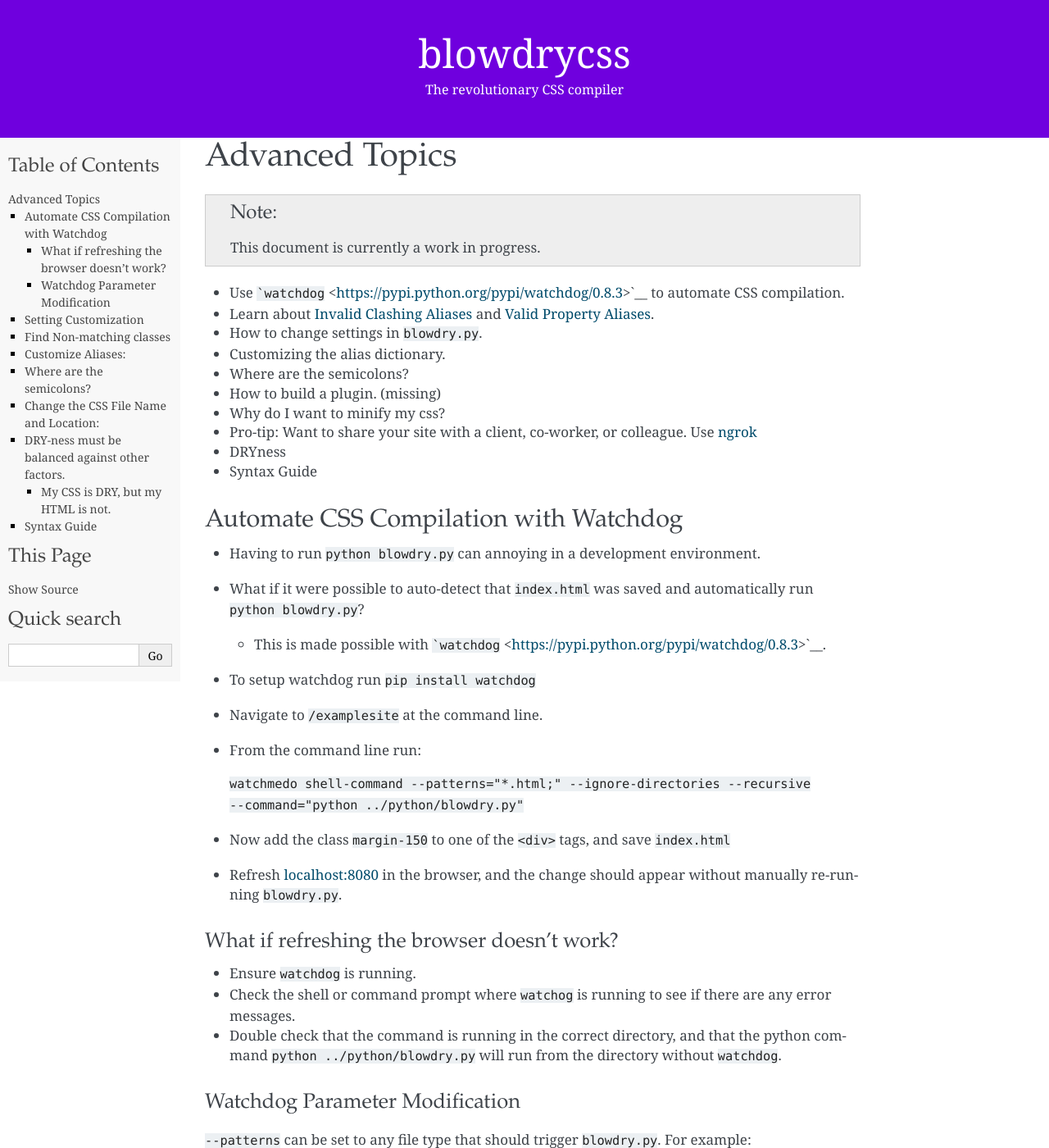
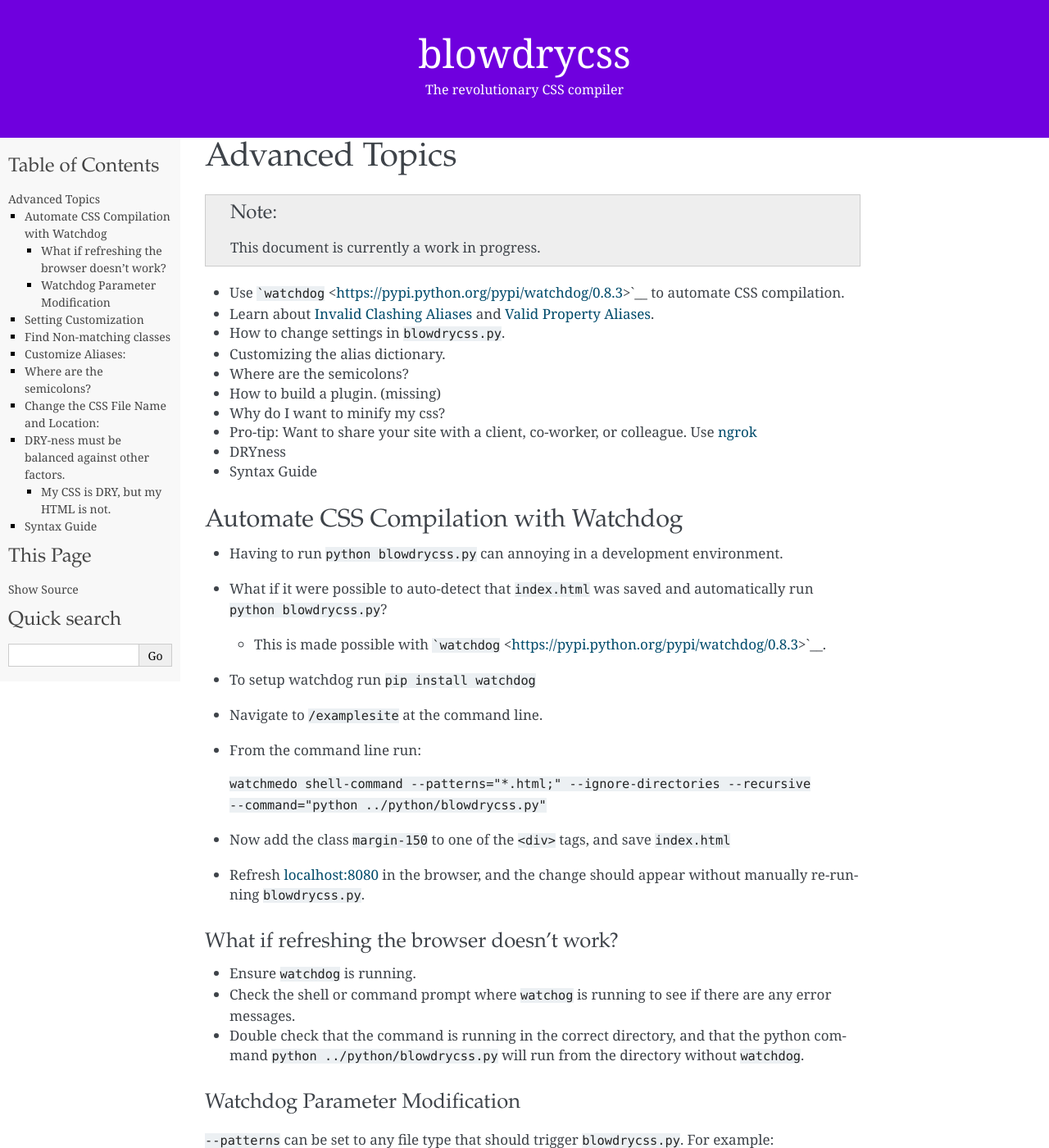
Before and after one commit to nueverest/blowdrycss, a Sphinx documentation site: the page built from docs/advancedtopics.rst, in a window 1280 px wide and 1400 px high. Shown: the whole window at 82% size. Built offline with Sphinx 7.4.7, drawn with Linux system fonts in a browser that asks for light colours; some of the changed text lies outside the part shown.

Commit message:
Refactored references to blowdrycss.py and blowdrycss_settings.py. Added step about creating a virtual environment to quick start.

````diff
--- a/docs/advancedtopics.rst
+++ b/docs/advancedtopics.rst
@@ -10,7 +10,7 @@
 
 - Use ```watchdog`` <https://pypi.python.org/pypi/watchdog/0.8.3>`__ to automate CSS compilation.
 - Learn about :doc:`clashing_aliases` and :doc:`property_aliases`.
-- How to change settings in ``blowdry.py``.
+- How to change settings in ``blowdrycss.py``.
 - Customizing the alias dictionary.
 - Where are the semicolons?
 - How to build a plugin. (missing)
@@ -24,9 +24,9 @@
 
 .. index:: single: Watchdog
 
--  Having to run ``python blowdry.py`` can annoying in a development environment.
+-  Having to run ``python blowdrycss.py`` can annoying in a development environment.
 -  What if it were possible to auto-detect that ``index.html`` was saved and automatically
-   run ``python blowdry.py``?
+   run ``python blowdrycss.py``?
 
    -  This is made possible with
       ```watchdog`` <https://pypi.python.org/pypi/watchdog/0.8.3>`__.
@@ -35,12 +35,12 @@
 -  Navigate to ``/examplesite`` at the command line.
 -  From the command line run:
 
-   ``watchmedo shell-command --patterns="*.html;" --ignore-directories --recursive --command="python ../python/blowdry.py"``
+   ``watchmedo shell-command --patterns="*.html;" --ignore-directories --recursive --command="python ../python/blowdrycss.py"``
 -  Now add the class ``margin-150`` to one of the ``<div>`` tags, and
    save ``index.html``
 -  Refresh `localhost:8080 <http://localhost:8080>`__ in the browser,
    and the change should appear without manually re-running
-   ``blowdry.py``.
+   ``blowdrycss.py``.
 
 What if refreshing the browser doesn't work?
 ''''''''''''''''''''''''''''''''''''''''''''
@@ -49,14 +49,14 @@
 -  Check the shell or command prompt where ``watchog`` is running to see
    if there are any error messages.
 -  Double check that the command is running in the correct directory,
-   and that the python command ``python ../python/blowdry.py`` will run from the directory without
+   and that the python command ``python ../python/blowdrycss.py`` will run from the directory without
    ``watchdog``.
 
 Watchdog Parameter Modification
 '''''''''''''''''''''''''''''''
 
 ``--patterns`` can be set to any file type that should trigger
-``blowdry.py``. For example: ``--patterns="*.html;*.aspx;*.js"``
+``blowdrycss.py``. For example: ``--patterns="*.html;*.aspx;*.js"``
 
 ``--recursive`` causes the ``watchdog`` to monitor all of the files
 matching ``--patterns`` in all subdirectories of the current folder.
@@ -64,13 +64,13 @@
 ``--ignore-directories`` ignores all directory related events, and only
 focuses on file changes.
 
-``--command`` contains the path to ``blowdry.py``. Make sure that this
+``--command`` contains the path to ``blowdrycss.py``. Make sure that this
 is the correct directory otherwise it will not run.
 
 Setting Customization
 ~~~~~~~~~~~~~~~~~~~~~
 ``*.html``, ``*.aspx``, ``*.ascx``, or ``*.master`` files. Other
-file extensions can be added under ``blowdry.py``
+file extensions can be added under ``blowdrycss.py``
 
 ``file_types = ('*.html', '*.aspx', '*.master', '*.ascx', '*.custom_ext', )``
 
@@ -95,14 +95,14 @@
 I opened ``blowdry.css``, and I don't see any semicolons in the css rule declarations. Why?
 
 - The only or last css { property: value } pair is not required to end with a semicolon. `See section 4.1.8 of the current CSS Standard. <http://www.w3.org/TR/CSS2/syndata.html#declaration>`__
-- The auto--generated file ``blowdry.css`` is not intended to be human-editable. Any manual edits are over--written when ``blowdry.py`` is run. Generally, when building a CSS file by hand it is considered best practise to always include the final semicolon. The reason being that humans--error is reduced the next time a person adds a rule to the CSS block.
+- The auto--generated file ``blowdry.css`` is not intended to be human-editable. Any manual edits are over--written when ``blowdrycss.py`` is run. Generally, when building a CSS file by hand it is considered best practise to always include the final semicolon. The reason being that humans--error is reduced the next time a person adds a rule to the CSS block.
 - It is compatible with all browsers.
 - It results in faster page loads due to smaller ``*.css`` file size.
 
 Change the CSS File Name and Location:
 ~~~~~~~~~~~~~~~~~~~~~~~~~~~~~~~~~~~~~~
 
-TODO: Document how easy it is to edit blowdry.py
+TODO: Document how easy it is to edit blowdrycss.py
 
 DRY-ness must be balanced against other factors.
 ~~~~~~~~~~~~~~~~~~~~~~~~~~~~~~~~~~~~~~~~~~~~~~~~
--- a/docs/readme.rst
+++ b/docs/readme.rst
@@ -46,7 +46,7 @@
 #. **Symbiotic:** Can be integrated with the current ecosystem of CSS compilers and frameworks. Is compatible with SASS, SCSS, PostCSS, LESS, Foundation, Bootstrap.
 #. **Documented:** Hands-on tutorial and sphinx documentation to get you up and running fast.
 #. **Robust:** Built for the real world in which deadlines and division of labor is not always taken into account. Can be used across all phases of a products lifecycle from prototype to production.
-#. **Customizable:** Features can be turned on and off inside of ``settings.py``. Examples include: unit parsing, color parsing, font parsing, minification, and media query parsing.
+#. **Customizable:** Features can be turned on and off inside of ``blowdrycss_settings.py``. Examples include: unit parsing, color parsing, font parsing, minification, and media query parsing.
 #. **Extensible:** Want to extract class selectors from javascript files? Build a plugin.
 #. **Standardized:** HTML5 compatible. All `W3C CSS <http://www.w3.org/Style/CSS/Overview.en.html>`__ Level 2.1, and some Level 3 properties implemented. PEP8 Compliant.
 #. **Tested:** UnitTest Coverage
--- a/docs/syntax.rst
+++ b/docs/syntax.rst
@@ -297,7 +297,7 @@
 
 - Implemented: 11/28/2015 in version: 0.0.2
 
-To enable 'px' to 'em' unit conversion open ``blowdry.py`` and set
+To enable 'px' to 'em' unit conversion open ``blowdrycss.py`` and set
 ``use_em = True``
 
 Explicitly Encoding Units in Class Name
@@ -325,7 +325,7 @@
     # Allows elements to be visible or hidden.
     'breakpoint_key' + 'limit_key'
 
-- Breakpoint keys -- See ``settings.py`` if you want to customize these. ::
+- Breakpoint keys -- See ``blowdrycss_settings.py`` if you want to customize these. ::
 
     'xxsmall-', 'xsmall-', 'small-', 'medium-', 'large-',
     'xlarge-', 'xxlarge-', 'giant-', 'xgiant-', 'xxgiant-'
--- a/readme.rst
+++ b/readme.rst
@@ -46,7 +46,7 @@
 #. **Symbiotic:** Can be integrated with the current ecosystem of CSS compilers and frameworks. Is compatible with SASS, SCSS, PostCSS, LESS, Foundation, Bootstrap.
 #. **Documented:** Hands-on tutorial and sphinx documentation to get you up and running fast.
 #. **Robust:** Built for the real world in which deadlines and division of labor is not always taken into account. Can be used across all phases of a products lifecycle from prototype to production.
-#. **Customizable:** Features can be turned on and off inside of ``settings.py``. Examples include: unit parsing, color parsing, font parsing, minification, and media query parsing.
+#. **Customizable:** Features can be turned on and off inside of ``blowdrycss_settings.py``. Examples include: unit parsing, color parsing, font parsing, minification, and media query parsing.
 #. **Extensible:** Want to extract class selectors from javascript files? Build a plugin.
 #. **Standardized:** HTML5 compatible. All `W3C CSS <http://www.w3.org/Style/CSS/Overview.en.html>`__ Level 2.1, and some Level 3 properties implemented. PEP8 Compliant.
 #. **Tested:** UnitTest Coverage
````
Also changed, not shown: docs/quickstart.rst (+8 -7 lines).
